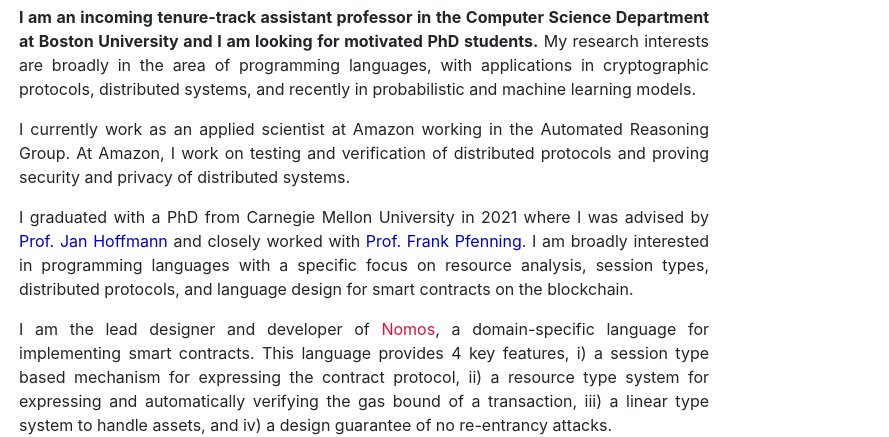
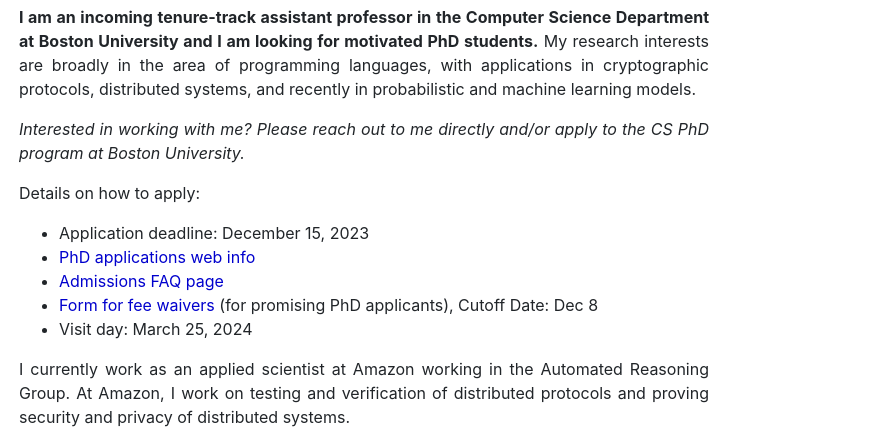
Before and after one commit to ankushdas/ankushdas.github.io, a website with bundled scripts: page index.html in a window 1280 px wide. Shown: the part 135-572 px from the top of the page, 391-1280 px from the left. Built offline with nearby package versions, Linux system fonts and the light colour scheme; grey boxes are pictures that could not be loaded.

Commit message:
New updates

```diff
--- a/index.html
+++ b/index.html
@@ -84,6 +84,20 @@
                 at Boston University and I am looking for motivated PhD students.</b>
                 My research interests are broadly in the area of programming languages, with applications in cryptographic protocols,
                 distributed systems, and recently in probabilistic and machine learning models.</p>
+
+              <p style="text-align: justify;"><i>Interested in working with me? Please reach out to me directly and/or apply to the
+                CS PhD program at Boston University.</i></p>
+
+              <p style="text-align: justify;">Details on how to apply:
+                <ul>
+                  <li>Application deadline: December 15, 2023</li>
+                  <li><a onclick="window.open(this.href); return false;" title="https://www.bu.edu/cs/phd-program/phd/" href="https://www.bu.edu/cs/phd-program/phd/" onkeypress="window.open(this.href); return false;"><span style="color: mediumblue;">PhD applications web info</span></a></li>
+                  <li><a onclick="window.open(this.href); return false;" title="https://www.bu.edu/cs/phd-program/phd/faqs-about-graduate-admissions-financial-aid/" href="https://www.bu.edu/cs/phd-program/phd/faqs-about-graduate-admissions-financial-aid/" onkeypress="window.open(this.href); return false;"><span style="color: mediumblue;">Admissions FAQ page</span></a></li>
+                  <li><a onclick="window.open(this.href); return false;" title="https://forms.gle/TSHsaaVsxfPmqwhf8" href="https://forms.gle/TSHsaaVsxfPmqwhf8" onkeypress="window.open(this.href); return false;"><span style="color: mediumblue;">Form for fee waivers</span></a> (for promising PhD applicants), Cutoff Date: Dec 8</li>
+                  <li>Visit day: March 25, 2024</li>
+                </ul>
+
+              </p>
 
               <p style="text-align: justify;">I currently work as an applied scientist at Amazon working in the Automated Reasoning Group.
               At Amazon, I work on testing and verification of distributed protocols and proving security and privacy of
@@ -485,7 +499,7 @@
           <h4 style="padding-bottom: 2%;">Instructor</h4>
 
           <h5>Programming Language Foundations for Concurrency</h5>
-          <p style="padding-bottom: 1.5%;">CS 599, Boston University, Spring 2024.<br></p>
+          <p style="padding-bottom: 1.5%;">CS 599, Boston University.<br></p>
           <p><b>Course Description:</b> This course is aimed at viewing concurrent and distributed software systems from a programmer's perspective.
           We will begin with mathematically defining a programming language using its syntax, type system, and semantics.
           The course will then cover programming abstractions that are usually used for concurrency, i.e., shared-memory
```
